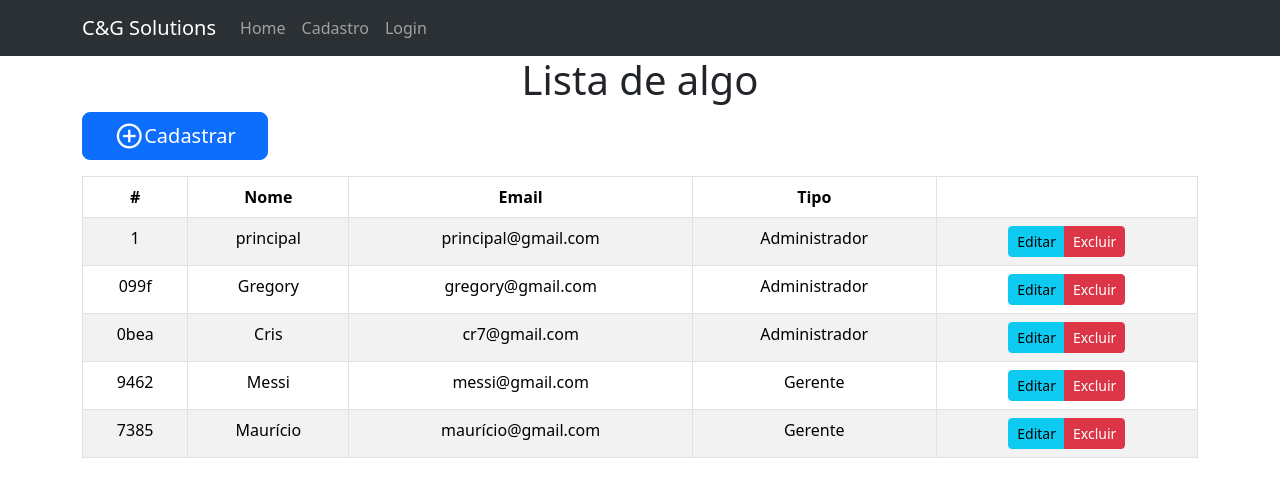
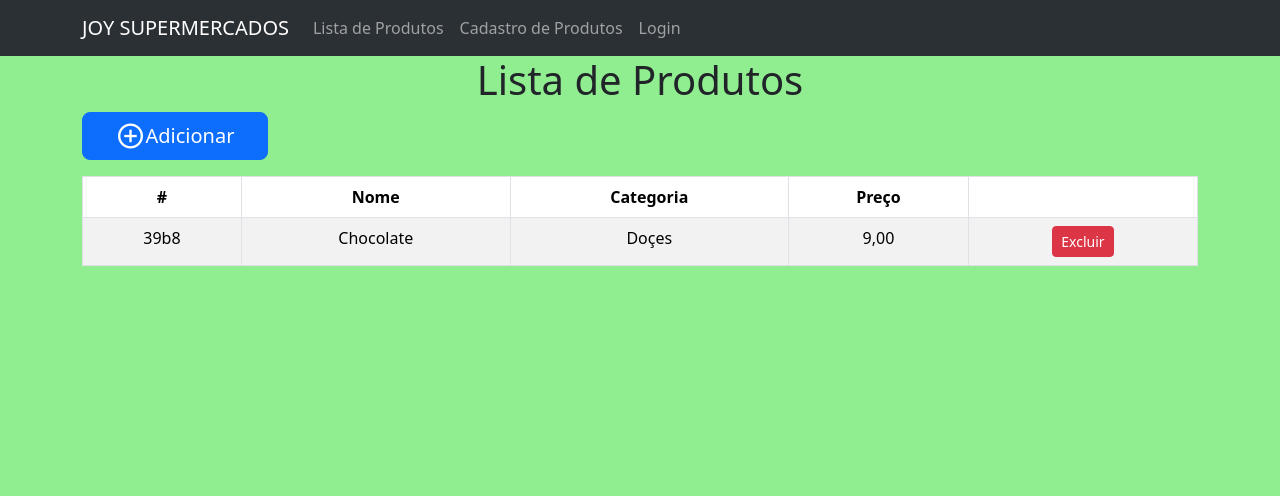
Before and after one commit to Joy-Jn/Prova-Refeita_JOY, a React (Create React App) app: page / in a window 1280 px wide. Shown: the top 496 px of the page. Built offline with nearby package versions, Linux system fonts and the light colour scheme; data requests are answered from the project's data file.

Commit message:
Prova Refeita JOY

```diff
--- a/src/App.js
+++ b/src/App.js
@@ -7,9 +7,9 @@ import 'bootstrap/dist/css/bootstrap.min.css';
 import { BrowserRouter, Route, Routes} from "react-router-dom"
 
 //Importar paginas
-import Home from "./pages/Home.jsx"
+import ListaDeProdutos from "./pages/ListaDeProdutos.jsx"
 import Login from "./pages/Login.jsx"
-import Cadastro from "./pages/Cadastro.jsx"
+import CadastroDeProdutos from "./pages/CadastroDeProdutos.jsx"
 
 import NavBarra from "./components/NavBarra.jsx"
 
@@ -19,9 +19,9 @@ function App() {
       <BrowserRouter>
         <NavBarra />
         <Routes>
-          <Route path='/' element={<Home />} />
-          <Route path='/home' element={<Home />} />
-          <Route path='/cadastro' element={<Cadastro />} />
+          <Route path='/' element={<ListaDeProdutos />} />
+          <Route path='/listadeprodutos' element={<ListaDeProdutos />} />
+          <Route path='/cadastrodeprodutos' element={<CadastroDeProdutos />} />
           <Route path='/login' element={<Login />} />
         </Routes>
       </BrowserRouter>
--- a/src/components/ModalCadastrar.jsx
+++ b/src/components/ModalCadastrar.jsx
@@ -9,25 +9,24 @@ const url = "http://localhost:5000/usuarios";
 
 const ModalCadastrar = (props) => {
   const [nome, setNome] = useState("");
-  const [email, setEmail] = useState("");
-  const [senha, setSenha] = useState("");
-  const [tipo, setTipo] = useState("Administrador");
+  const [categoria, setCategoria] = useState("");
+  const [preco, setPreco] = useState("");
 
   const handleCadastrar = async () => {
-    if (nome != "" && email != "" && senha != "") {
-      const user = { nome, email, senha, tipo };
+    if (nome != "" && categoria != "" && preco != "") {
+      const user = { nome, categoria, preco, };
       const res = await fetch(url, {
         method: "POST",
         headers: { "Content-Type": "application/json" },
         body: JSON.stringify(user),
       });
       setNome("");
-      setEmail("");
-      setSenha("");
-      alert("Cadastrado com sucesso");
+      setCategoria("");
+      setPreco("");
+      alert("Produto cadastrado com sucesso");
       props.onHide();
     } else {
-      alert("Cadastrado com sucesso");
+      alert("Produto cadastrado com sucesso");
     }
   };
 
@@ -41,7 +40,7 @@ const ModalCadastrar = (props) => {
       >
         <Modal.Header closeButton>
           <Modal.Title id="contained-modal-title-vcenter">
-            Cadastrar funcionário
+            Cadastrar Produto
           </Modal.Title>
         </Modal.Header>
         <Modal.Body>
@@ -53,7 +52,7 @@ const ModalCadastrar = (props) => {
           >
             <Form.Control
               type="text"
-              placeholder="Digite seu nome"
+              placeholder="Insira o Produto"
               value={nome}
               onChange={(e) => {
                 setNome(e.target.value);
@@ -62,49 +61,36 @@ const ModalCadastrar = (props) => {
           </FloatingLabel>
           {/* caixinha do email */}
           <FloatingLabel
-            controlId="floatingInputEmail"
-            label="Email"
+            controlId="floatingInputName"
+            label="Categoria"
             className="mb-3"
           >
             <Form.Control
-              type="email"
-              placeholder="name@example.com"
-              value={email}
+              type="text"
+              placeholder="Categoria"
+              value={categoria}
               onChange={(e) => {
-                setEmail(e.target.value);
+                setCategoria(e.target.value);
               }}
             />
           </FloatingLabel>
           {/* caixinha da senha */}
           <FloatingLabel
-            controlId="floatingPassword"
-            label="Senha"
+            controlId="floatingInputPreco"
+            label="Preço"
             className="mb-3"
           >
             <Form.Control
-              type="password"
-              placeholder="Password"
-              value={senha}
+              type="text"
+              placeholder="Preço"
+              value={preco}
               onChange={(e) => {
-                setSenha(e.target.value);
+                setPreco(e.target.value);
               }}
             />
           </FloatingLabel>
 
-          {/* caixinha tipo */}
-          <Form.Group controlId="formGridTipo">
-            <Form.Label>Tipo</Form.Label>
-            <Form.Select
-              value={tipo}
-              onChange={(e) => {
-                setTipo(e.target.value);
-              }}
-            >
-              <option>Administrador</option>
-              <option>Gerente</option>
-              <option>Funcionário</option>
-            </Form.Select>
-          </Form.Group>
+
         </Modal.Body>
         <Modal.Footer>
           <Button onClick={handleCadastrar}>Cadastrar</Button>
--- a/src/components/NavBarra.jsx
+++ b/src/components/NavBarra.jsx
@@ -8,12 +8,12 @@ const NavBarra = () => {
     <div>
       <Navbar expand="lg" className="bg-body-tertiary" bg="dark" data-bs-theme="dark">
         <Container>
-          <Navbar.Brand href="/home">C&G Solutions</Navbar.Brand>
+          <Navbar.Brand href="/listadeprodutos">JOY SUPERMERCADOS</Navbar.Brand>
           <Navbar.Toggle aria-controls="basic-navbar-nav" />
           <Navbar.Collapse id="basic-navbar-nav">
             <Nav className="me-auto">
-              <Nav.Link href="/home">Home</Nav.Link>
-              <Nav.Link href="/cadastro">Cadastro</Nav.Link>
+              <Nav.Link href="/listadeprodutos">Lista de Produtos</Nav.Link>
+              <Nav.Link href="/cadastrodeprodutos">Cadastro de Produtos</Nav.Link>
               <Nav.Link href="/login">Login</Nav.Link>
             </Nav>
           </Navbar.Collapse>
--- a/src/data/db.json
+++ b/src/data/db.json
@@ -1,39 +1,10 @@
 {
   "usuarios": [
     {
-      "id": "1",
-      "nome": "principal",
-      "email": "principal@gmail.com",
-      "senha": "1234",
-      "tipo": "Administrador"
-    },
-    {
-      "id": "099f",
-      "nome": "Gregory",
-      "email": "gregory@gmail.com",
-      "senha": "1234",
-      "tipo": "Administrador"
-    },
-    {
-      "id": "0bea",
-      "nome": "Cris",
-      "email": "cr7@gmail.com",
-      "senha": "cr7",
-      "tipo": "Administrador"
-    },
-    {
-      "id": "9462",
-      "nome": "Messi",
-      "email": "messi@gmail.com",
-      "senha": "1234",
-      "tipo": "Gerente"
-    },
-    {
-      "id": "7385",
-      "nome": "Maurício",
-      "email": "maurício@gmail.com",
-      "senha": "123456789",
-      "tipo": "Gerente"
+      "id": "39b8",
+      "nome": "Chocolate",
+      "categoria": "Doçes",
+      "preco": "9,00"
     }
   ]
 }
--- a/src/pages/Cadastro.jsx
+++ b/src/pages/CadastroDeProdutos.jsx
@@ -12,9 +12,8 @@ const url = "http://localhost:5000/usuarios";
 const Cadastro = () => {
   // variaveis pro usuario
   const [nome, setNome] = useState("");
-  const [email, setEmail] = useState("");
-  const [senha, setSenha] = useState("");
-  const [confirmaSenha, setConfirmaSenha] = useState("");
+  const [categoria, setCategoria] = useState("");
+  const [preco, setPreco] = useState("");
 
   // variaveis pro alerta
   const [alertaClass, setAlertaClass] = useState("mb-3 d-none");
@@ -26,25 +25,21 @@ const Cadastro = () => {
     e.preventDefault();
     console.log("Cliquei");
     if (!nome == "") {
-      if (!email == "") {
-        if (!senha == "" && !confirmaSenha == "" && senha === confirmaSenha) {
+      if (!categoria == "") {
+        if (!preco == "") {
           console.log("entrei");
-          const user = { nome, email, senha };
+          const user = { nome, categoria, preco };
           const res = await fetch(url, {
             method: "POST",
             headers: { "Content-Type": "application/json" },
             body: JSON.stringify(user),
           });
 
-          alert("Usuário cadastrado com sucesso");
+          alert("Produto cadastrado com sucesso");
           setNome("");
-          setEmail("");
-          setSenha("");
-          setConfirmaSenha("");
-          navigate("/login");
-        } else {
-          setAlertaClass("mb-3");
-          setAlertaMensagem("As senhas não são iguais");
+          setCategoria("");
+          setPreco("");
+          navigate("/listadeprodutos");
         }
       } else {
         setAlertaClass("mb-3");
@@ -57,10 +52,10 @@ const Cadastro = () => {
   };
 
   return (
-    <div>
+    <div style={{backgroundColor:"lightgreen", minHeight:"100vh"}}>
       <Container>
-        <span class="material-symbols-outlined" style={{ fontSize: "100px" }}>
-          person_add
+        <span class="" style={{ fontSize: "40px" }}>
+          Cadastre o Produto
         </span>
         <form onSubmit={handleSubmit}>
           {/* caixinha do nome */}
@@ -81,48 +76,32 @@ const Cadastro = () => {
 
           {/* caixinha do email */}
           <FloatingLabel
-            controlId="floatingInputEmail"
-            label="Email"
+            controlId="floatingInputName"
+            label="Categoria"
             className="mb-3"
           >
             <Form.Control
-              type="email"
-              placeholder="name@example.com"
-              value={email}
+              type="text"
+              placeholder="Categoria"
+              value={categoria}
               onChange={(e) => {
-                setEmail(e.target.value);
+                setCategoria(e.target.value);
               }}
             />
           </FloatingLabel>
 
           {/* caixinha da senha */}
           <FloatingLabel
-            controlId="floatingPassword"
-            label="Senha"
+            controlId="floatingInputName"
+            label="Preço"
             className="mb-3"
           >
             <Form.Control
-              type="password"
-              placeholder="Password"
-              value={senha}
+              type="text"
+              placeholder="Preço"
+              value={preco}
               onChange={(e) => {
-                setSenha(e.target.value);
-              }}
-            />
-          </FloatingLabel>
-
-          {/* caixinha da confirmação da senha */}
-          <FloatingLabel
-            controlId="floatingConfirmPassword"
-            label="Confirme a senha"
-            className="mb-3"
-          >
-            <Form.Control
-              type="password"
-              placeholder="Password"
-              value={confirmaSenha}
-              onChange={(e) => {
-                setConfirmaSenha(e.target.value);
+                setPreco(e.target.value);
               }}
             />
           </FloatingLabel>
--- a/src/pages/Home.jsx
+++ b/src/pages/ListaDeProdutos.jsx
@@ -32,9 +32,9 @@ const Home = () => {
   }, []);
 
   return (
-    <div>
+    <div style={{backgroundColor:"lightgreen", minHeight:"100vh"}}>
       <Container>
-        <h1>Lista de algo</h1>
+        <h1>Lista de Produtos</h1>
         <div className="d-grid col-2 gap-2">
           <Button
             variant="primary"
@@ -50,7 +50,7 @@ const Home = () => {
             >
               add_circle
             </span>
-            Cadastrar
+            Adicionar
           </Button>
         </div>
 
@@ -59,21 +59,24 @@ const Home = () => {
             <tr>
               <th>#</th>
               <th>Nome </th>
-              <th>Email</th>
-              <th>Tipo</th>
+              <th>Categoria</th>
+              <th>Preço</th>
               <th></th>
             </tr>
           </thead>
+
           <tbody>
             {usuarios.map((user) => (
               <tr key={user.id}>
                 <td>{user.id}</td>
                 <td>{user.nome}</td>
-                <td>{user.email}</td>
-                <td>{user.tipo}</td>
+                <td>{user.categoria}</td>
+                <td>{user.preco}</td>
+
+
                 <td>
                 <ButtonGroup size="sm">
-                    <Button variant="info">Editar</Button>
+
                 <Button
                   variant="danger"
                   onClick={async () => {
@@ -82,7 +85,7 @@ const Home = () => {
                       headers: { "Content-Type": "application/json" },
                     });
                     const funcionarioRemovido = await res.json()
-                        alert(`Usuário ${funcionarioRemovido.nome} foi excluido`)
+                    alert(`Produto ${funcionarioRemovido.nome} foi excluido`)
                   }}
                 >
                   Excluir
```
Also changed, not shown: src/pages/Login.jsx (+17 -8 lines). Lines whose indentation alone changed are shown as unchanged.
